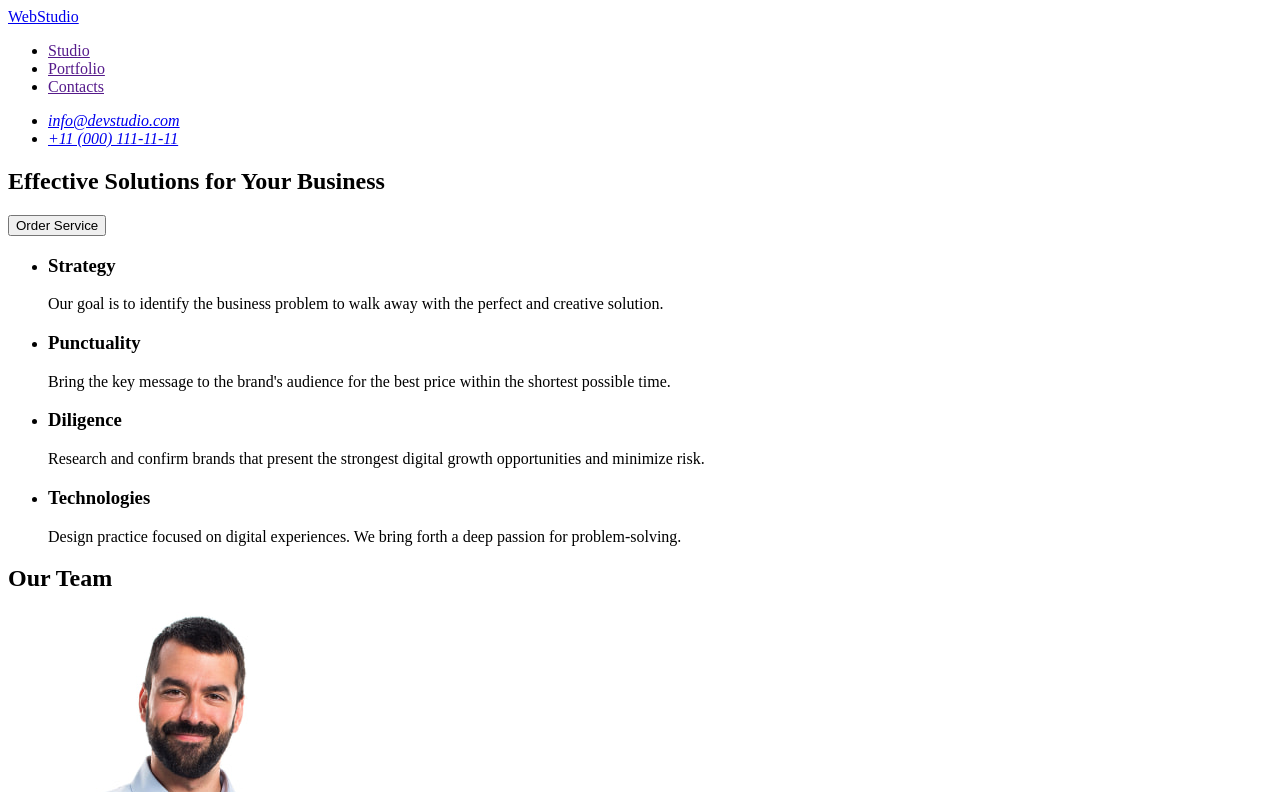
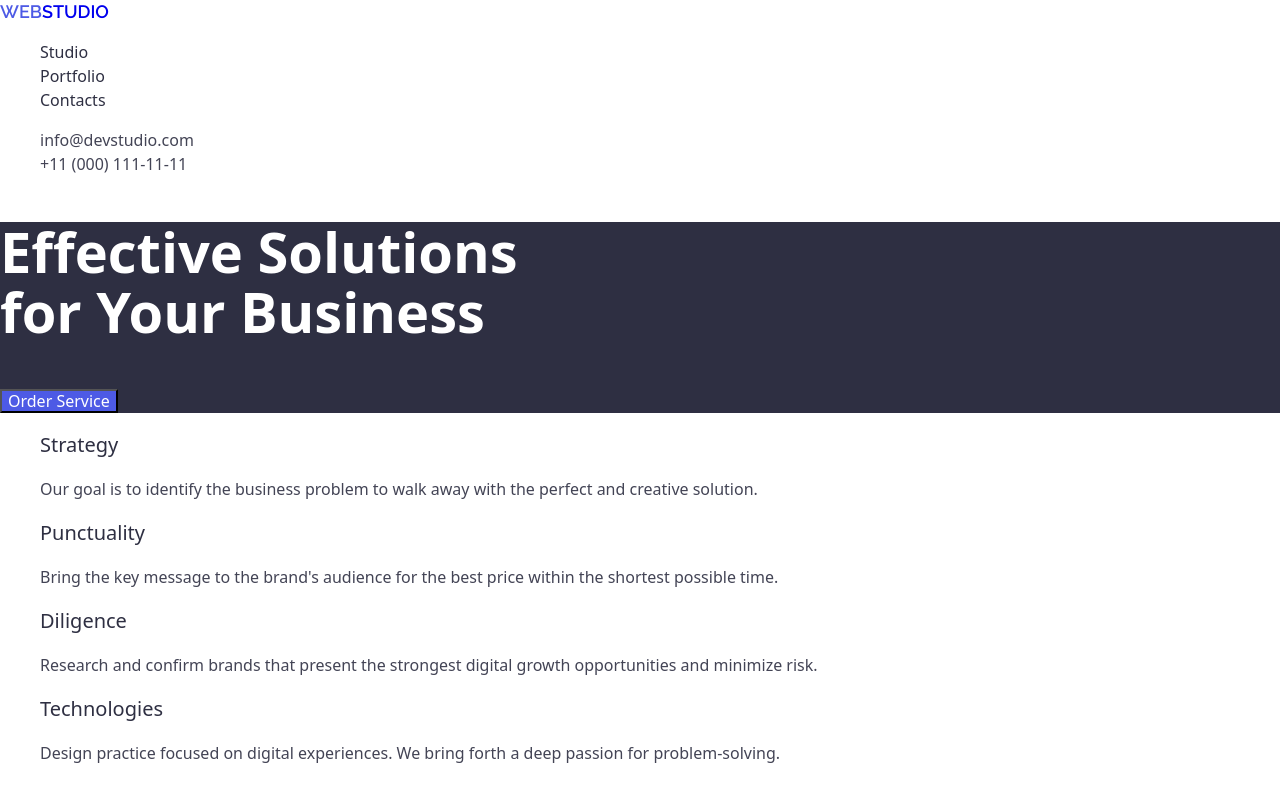
Before and after one commit to YuriiMakoveichuk/goit-markup-hw-02, a plain HTML site: page index.html in a window 1280 px wide. Shown: the top 792 px of the page. Drawn offline with nearby package versions, Linux system fonts and the light colour scheme.

Commit message:
modifi index and style files

```diff
--- a/css/style.css
+++ b/css/style.css
@@ -0,0 +1,117 @@
+body {
+    background-color: #FFF;
+    color: #434455;
+    font-style: 16px;
+    line-height: 1.5;
+}
+
+li {
+    list-style-type: none;
+}
+
+a {
+    text-decoration: none;
+}
+
+button {
+    font-family: inherit;
+    cursor: pointer;
+}
+
+/* Header */
+.logo {
+    color: 2E2F42;
+    font-family: 'Raleway', sans-serif;
+    font-size: 18px;
+    font-weight: 700;
+    line-height: 1.16;
+    text-transform: uppercase;
+}
+
+.logo-accent {
+    color: #4D5AE5;
+}
+
+.header-link {
+    color: #2E2F42;
+    font-weight: 500;
+}
+
+.header-link:hover {
+    color: #404BBF;
+}
+
+.header-link:focus {
+    color: #404BBF;
+}
+
+.contacts-link {
+    color: #434455;
+    font-style: normal;
+}
+
+.contacts-link:hover {
+    color: #404BBF;
+}
+
+.contacts-link:focus {
+    color: #404BBF;
+}
+
+/* Hero */
+.hero-section {
+    background-color: #2E2F42;
+}
+
+.hero-title {
+    color: #FFFFFF;
+    font-size: 56px;
+    line-height: 1.07;
+}
+
+.button {
+    background-color: #4D5AE5;
+    color: #FFFFFF;
+}
+
+.button:hover {
+    background-color: #404BBF;
+}
+
+.button:focus {
+    background-color: #404BBF;
+}
+
+/* Section */
+
+.section-title {
+    color: #2E2F42;
+    font-size: 36px;
+    line-height: 1.11;
+    text-transform: capitalize;
+
+}
+
+.section-title-list {
+    color: #2E2F42;
+    font-size: 20px;
+    font-weight: 500;
+    line-height: 1.2;
+}
+
+/* Team */
+
+.section-team {
+    background-color: #F4F4FD;
+}
+
+/* Footer */
+
+.footer {
+    background-color: #2E2F42;
+    color: #F4F4FD;
+}
+
+.footer-logo {
+    color: #F4F4FD;
+}
--- a/index.html
+++ b/index.html
@@ -4,61 +4,88 @@
     <meta charset="UTF-8" />
     <meta name="viewport" content="width=device-width, initial-scale=1.0" />
     <title>GOIT-markup-hw-01</title>
+    <link rel="preconnect" href="https://fonts.googleapis.com" />
+    <link rel="preconnect" href="https://fonts.gstatic.com" crossorigin />
+    <link
+      href="https://fonts.googleapis.com/css2?family=Raleway:wght@600&family=Roboto:wght@400;500;700&display=swap"
+      rel="stylesheet"
+    />
+    <link
+      rel="stylesheet"
+      href="https://cdnjs.cloudflare.com/ajax/libs/modern-normalize/2.0.0/modern-normalize.min.css"
+      integrity="sha512-4xo8blKMVCiXpTaLzQSLSw3KFOVPWhm/TRtuPVc4WG6kUgjH6J03IBuG7JZPkcWMxJ5huwaBpOpnwYElP/m6wg=="
+      crossorigin="anonymous"
+      referrerpolicy="no-referrer"
+    />
     <link rel="stylesheet" href="./css/style.css" />
   </head>
   <body>
     <header>
       <!-- Header -->
       <nav>
-        <a href="./index.html">WebStudio</a>
+        <a class="logo" href="./index.html"
+          ><span class="logo-accent">Web</span>Studio</a
+        >
         <ul>
-          <li><a href="">Studio</a></li>
-          <li><a href="">Portfolio</a></li>
-          <li><a href="">Contacts</a></li>
+          <li><a class="header-link" href="#">Studio</a></li>
+          <li><a class="header-link" href="#">Portfolio</a></li>
+          <li><a class="header-link" href="#">Contacts</a></li>
         </ul>
       </nav>
       <!-- Contacts -->
       <address>
         <ul>
-          <li><a href="mailto:info@devstudio.com">info@devstudio.com</a></li>
-          <li><a href="tel:+110001111111">+11 (000) 111-11-11</a></li>
+          <li>
+            <a class="contacts-link" href="mailto:info@devstudio.com"
+              >info@devstudio.com</a
+            >
+          </li>
+          <li>
+            <a class="contacts-link" href="tel:+110001111111"
+              >+11 (000) 111-11-11</a
+            >
+          </li>
         </ul>
       </address>
     </header>
 
     <main>
-      <!-- Title -->
-      <section>
-        <h1>Effective Solutions for Your Business</h1>
-        <button type="button">Order Service</button>
+      <!-- Hero -->
+      <section class="hero-section">
+        <h1 class="hero-title">
+          Effective Solutions<br />
+          for Your Business
+        </h1>
+        <button class="button" type="button">Order Service</button>
       </section>
+
       <!-- Our advantages -->
       <section>
-        <h2 hidden>Our advantages</h2>
+        <h2 class="section-title" hidden>Our advantages</h2>
         <ul>
           <li>
-            <h3>Strategy</h3>
+            <h3 class="section-title-list">Strategy</h3>
             <p>
               Our goal is to identify the business problem to walk away with the
               perfect and creative solution.
             </p>
           </li>
           <li>
-            <h3>Punctuality</h3>
+            <h3 class="section-title-list">Punctuality</h3>
             <p>
               Bring the key message to the brand's audience for the best price
               within the shortest possible time.
             </p>
           </li>
           <li>
-            <h3>Diligence</h3>
+            <h3 class="section-title-list">Diligence</h3>
             <p>
               Research and confirm brands that present the strongest digital
               growth opportunities and minimize risk.
             </p>
           </li>
           <li>
-            <h3>Technologies</h3>
+            <h3 class="section-title-list">Technologies</h3>
             <p>
               Design practice focused on digital experiences. We bring forth a
               deep passion for problem-solving.
@@ -67,8 +94,8 @@
         </ul>
       </section>
       <!-- Team -->
-      <section>
-        <h2>Our Team</h2>
+      <section class="section-team">
+        <h2 class="section-title">Our Team</h2>
         <ul>
           <li>
             <img
@@ -76,7 +103,7 @@
               alt="Portrait of Mark Guerrero"
               width="264"
             />
-            <h3>Mark Guerrero</h3>
+            <h3 class="section-title-list">Mark Guerrero</h3>
             <p>Product Designer</p>
           </li>
           <li>
@@ -85,7 +112,7 @@
               alt="Portrait of Tom Ford"
               width="264"
             />
-            <h3>Tom Ford</h3>
+            <h3 class="section-title-list">Tom Ford</h3>
             <p>Frontend Developer</p>
           </li>
           <li>
@@ -94,7 +121,7 @@
               alt="Portrait of Camila Garcia"
               width="264"
             />
-            <h3>Camila Garcia</h3>
+            <h3 class="section-title-list">Camila Garcia</h3>
             <p>Marketing</p>
           </li>
           <li>
@@ -103,7 +130,7 @@
               alt="Portrait of Daniel Wilson"
               width="264"
             />
-            <h3>Daniel Wilson</h3>
+            <h3 class="section-title-list">Daniel Wilson</h3>
             <p>UI Designer</p>
           </li>
         </ul>
@@ -111,11 +138,11 @@
 
       <!-- Our Portfolio -->
       <section>
-        <h2>Our Portfolio</h2>
+        <h2 class="section-title">Our Portfolio</h2>
         <ul>
           <li>
             <img src="./images/Banking-App.jpg" alt="Site" width="360" />
-            <h3>Banking App</h3>
+            <h3 class="section-title-list">Banking App</h3>
             <p>App</p>
           </li>
           <li>
@@ -124,7 +151,7 @@
               alt="Phone with a QR-code"
               width="360"
             />
-            <h3>Cashless Payment</h3>
+            <h3 class="section-title-list">Cashless Payment</h3>
             <p>Marketing</p>
           </li>
           <li>
@@ -133,12 +160,12 @@
               alt="Laptop and phone"
               width="360"
             />
-            <h3>Meditation App</h3>
+            <h3 class="section-title-list">Meditation App</h3>
             <p>App</p>
           </li>
           <li>
             <img src="./images/Taxi-Service.jpg" alt="Car" width="360" />
-            <h3>Taxi Service</h3>
+            <h3 class="section-title-list">Taxi Service</h3>
             <p>Marketing</p>
           </li>
           <li>
@@ -147,12 +174,12 @@
               alt="Phone"
               width="360"
             />
-            <h3>Screen Illustrations</h3>
+            <h3 class="section-title-list">Screen Illustrations</h3>
             <p>Design</p>
           </li>
           <li>
             <img src="./images/Online-Courses.jpg" alt="Woman" width="360" />
-            <h3>Online Courses</h3>
+            <h3 class="section-title-list">Online Courses</h3>
             <p>Marketing</p>
             <p></p>
           </li>
@@ -160,10 +187,14 @@
       </section>
     </main>
 
-    <footer>
-      <a href="./index.html">WebStudio</a>
+    <!-- Footer -->
+    <footer class="footer">
+      <a class="logo footer-logo" href="./index.html"
+        ><span class="logo-accent">Web</span>Studio</a
+      >
       <p>
-        Increase the flow of customers and sales for your business with digital
+        Increase the flow of customers and <br />
+        sales for your business with digital <br />
         marketing & growth solutions.
       </p>
     </footer>
```
